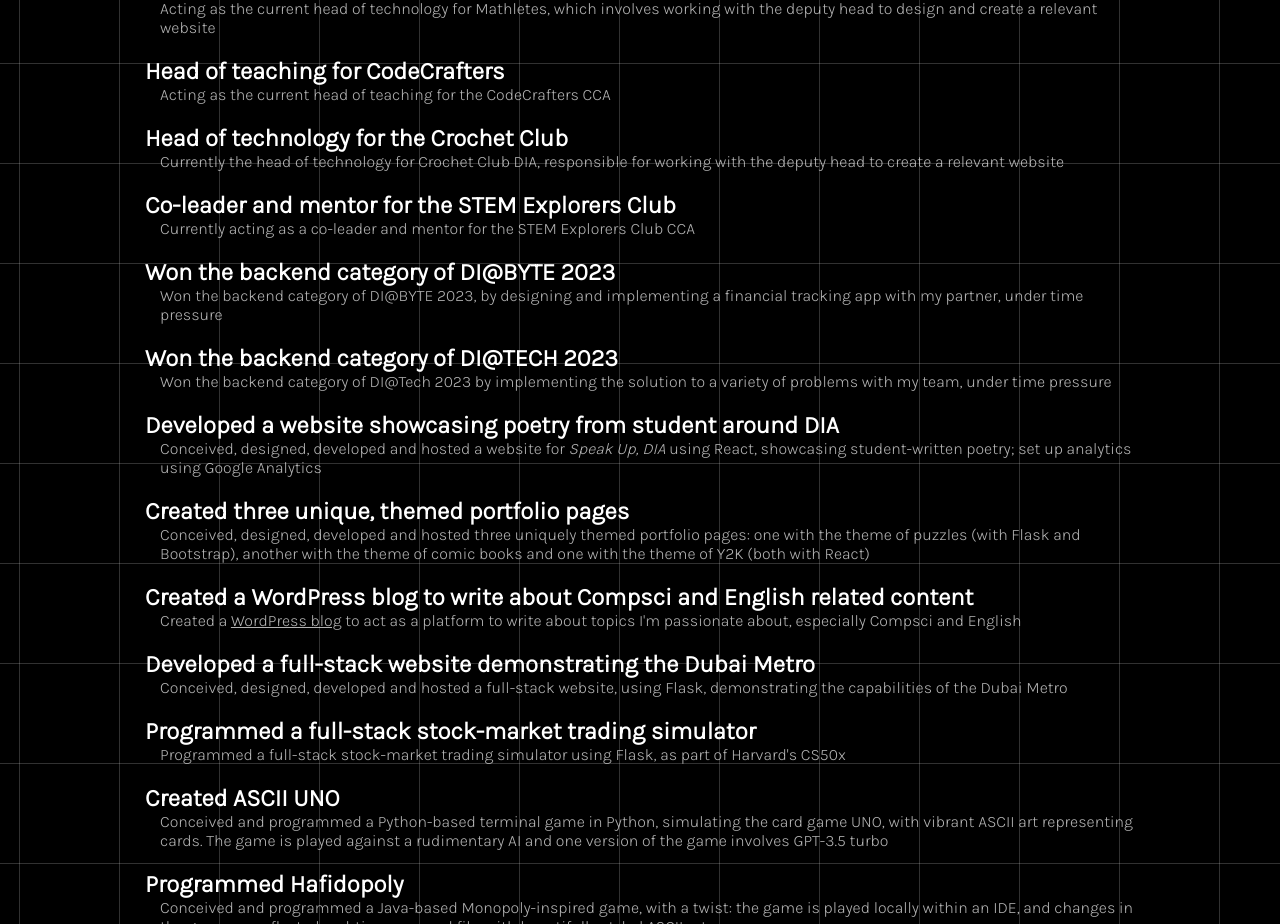
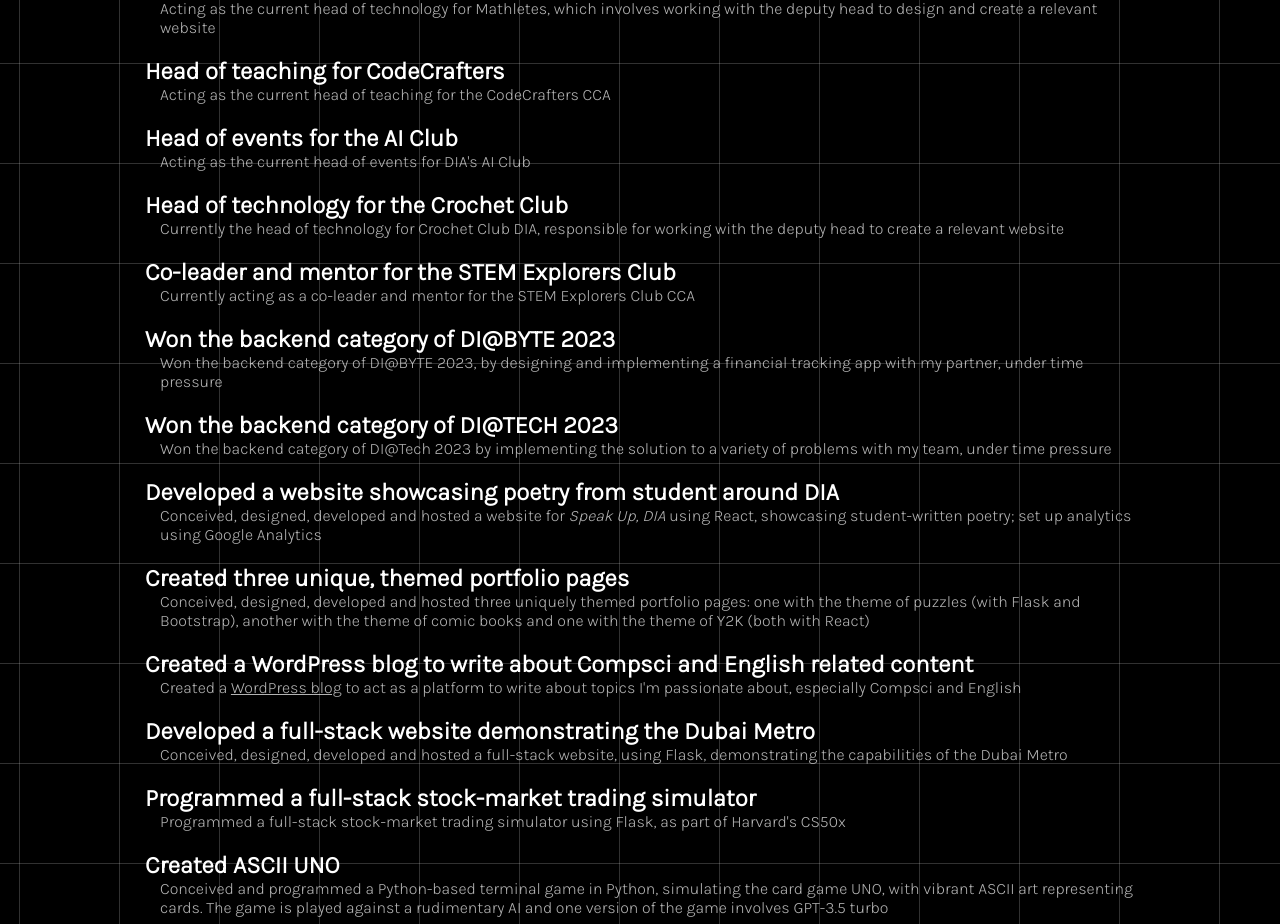
Before and after one commit to hafideledath/hafid-portfolio, a React (Create React App) app: page / in a window 1280 px wide. Shown: the part 4160-5084 px from the top of the page. Built offline with nearby package versions, Linux system fonts and the light colour scheme.

Commit message:
Hafid Eledath resume addition

```diff
--- a/src/Resume.js
+++ b/src/Resume.js
@@ -68,6 +68,9 @@ function Resume() {
         <h3>Head of teaching for CodeCrafters</h3>
         <p>Acting as the current head of teaching for the CodeCrafters CCA</p>
 
+        <h3>Head of events for the AI Club</h3>
+        <p>Acting as the current head of events for DIA's AI Club</p>
+
         <h3>Head of technology for the Crochet Club</h3>
         <p>Currently the head of technology for Crochet Club DIA, responsible for working with the deputy head to create a relevant website</p>
 
```
